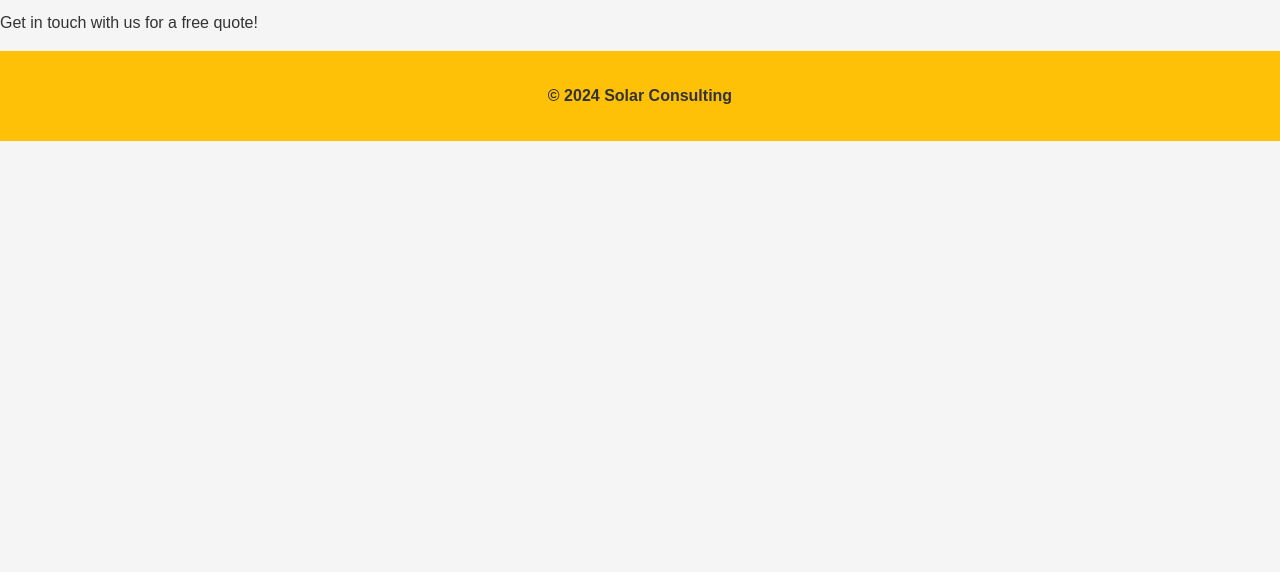
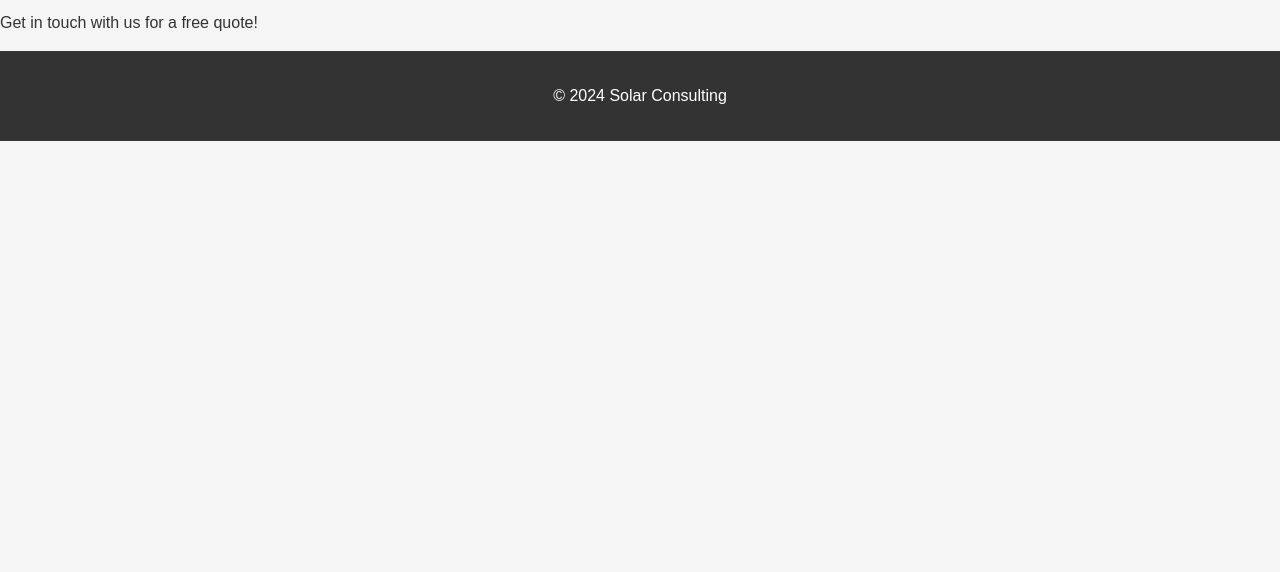
Before and after one commit to Gaya56/Solar-Web, a website: page contact.html in a window 1280 px wide. Shown: the part 228-800 px from the top of the page. Drawn offline with Linux system fonts and the light colour scheme.

Commit message:
commit all changes

```diff
--- a/style.css
+++ b/style.css
@@ -102,11 +102,10 @@ nav li {
 
 /* Footer Styles */
 footer {
-    background-color: #FFC107; /* Changed to yellow */
-    color: #333; /* Darker text for better contrast on yellow */
+    background-color: #333;
+    color: #fff;
     text-align: center;
     padding: 1em 0;
-    font-weight: bold;
 }
 
 /* Call to Action styles */
```
Also changed, not shown: index.html (+7 -5 lines).
